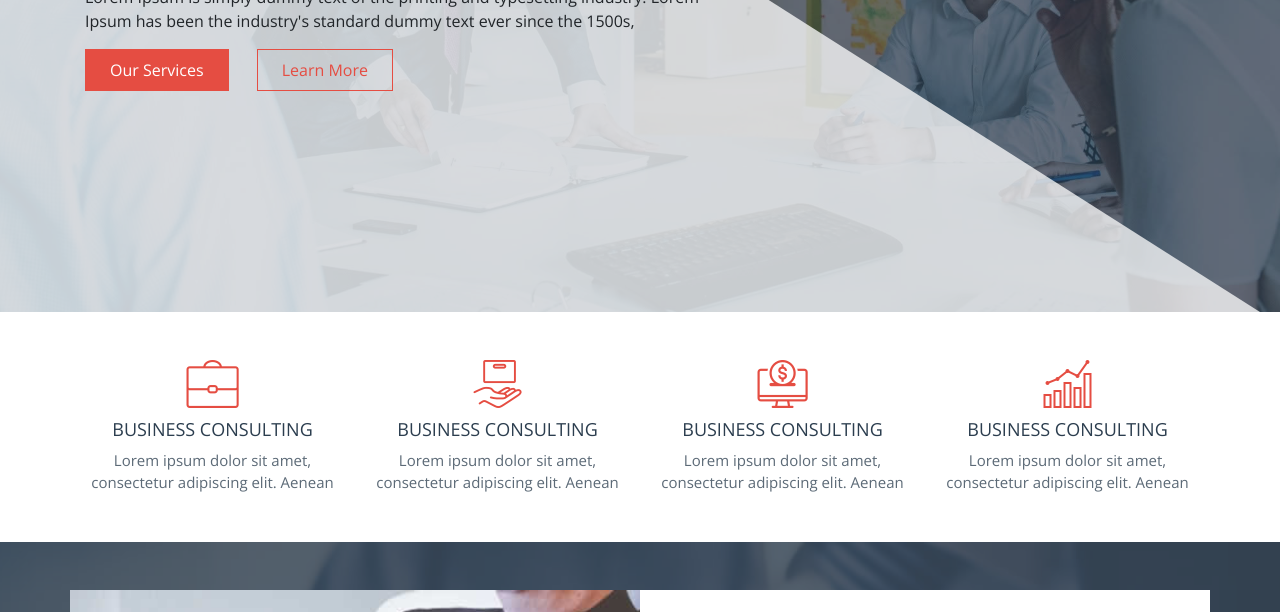
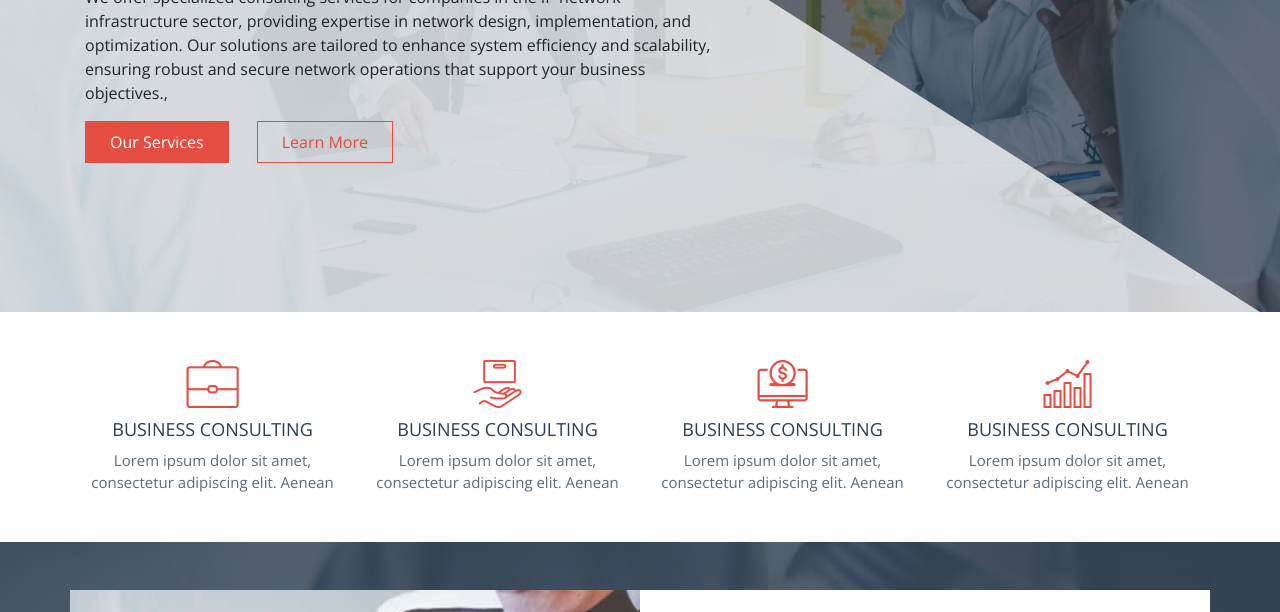
Before and after one commit to lateefwalana/cyberglobe, a plain HTML site: page index.html in a window 1280 px wide. Shown: the part 488-1100 px from the top of the page. Drawn offline with nearby package versions, Linux system fonts and the light colour scheme; files whose address does not match are found by name.

Commit message:
hero updated content

```diff
--- a/index.html
+++ b/index.html
@@ -294,7 +294,7 @@
                              <span class="fables-second-text-color">KIND OF BUSINESSES</span>
                           </h1>
                           <p class="fables-forth-text-colo mb-3 light-font fables-header-slider-details">
-                              Lorem Ipsum is simply dummy text of the printing and typesetting industry. Lorem Ipsum has been the industry's standard dummy text ever since the 1500s,
+                            We offer specialized consulting services for companies in the IP network infrastructure sector, providing expertise in network design, implementation, and optimization. Our solutions are tailored to enhance system efficiency and scalability, ensuring robust and secure network operations that support your business objectives.,
                           </p>
                           <a href="#" class="btn fables-second-background-color fables-second-border-color white-color rounded-0 mr-4 px-3 px-md-4 py-2 bg-hover-transparent fables-second-hover-color">Our Services</a>
                           <a href="#" class="btn fables-second-border-color fables-second-text-color rounded-0 px-3 px-md-4 py-2 fables-second-hover-background-color">Learn More</a>
```
